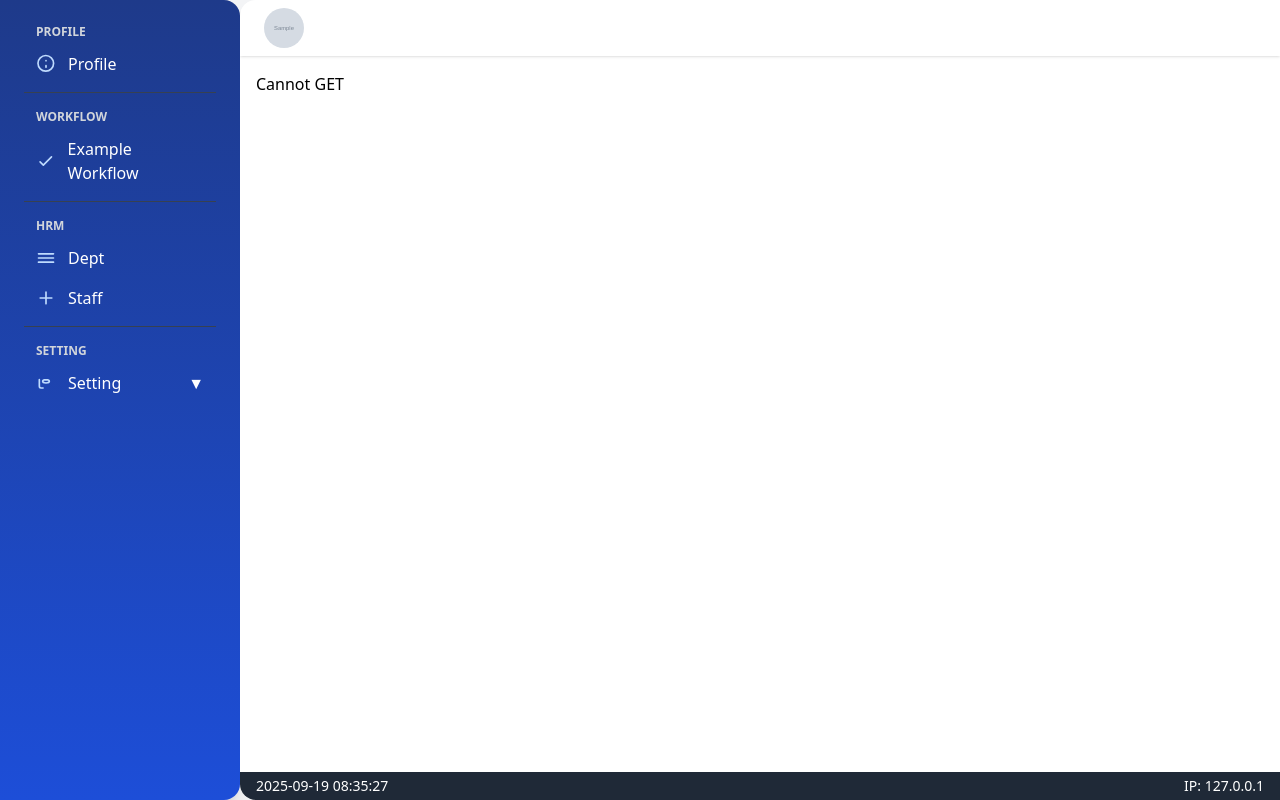
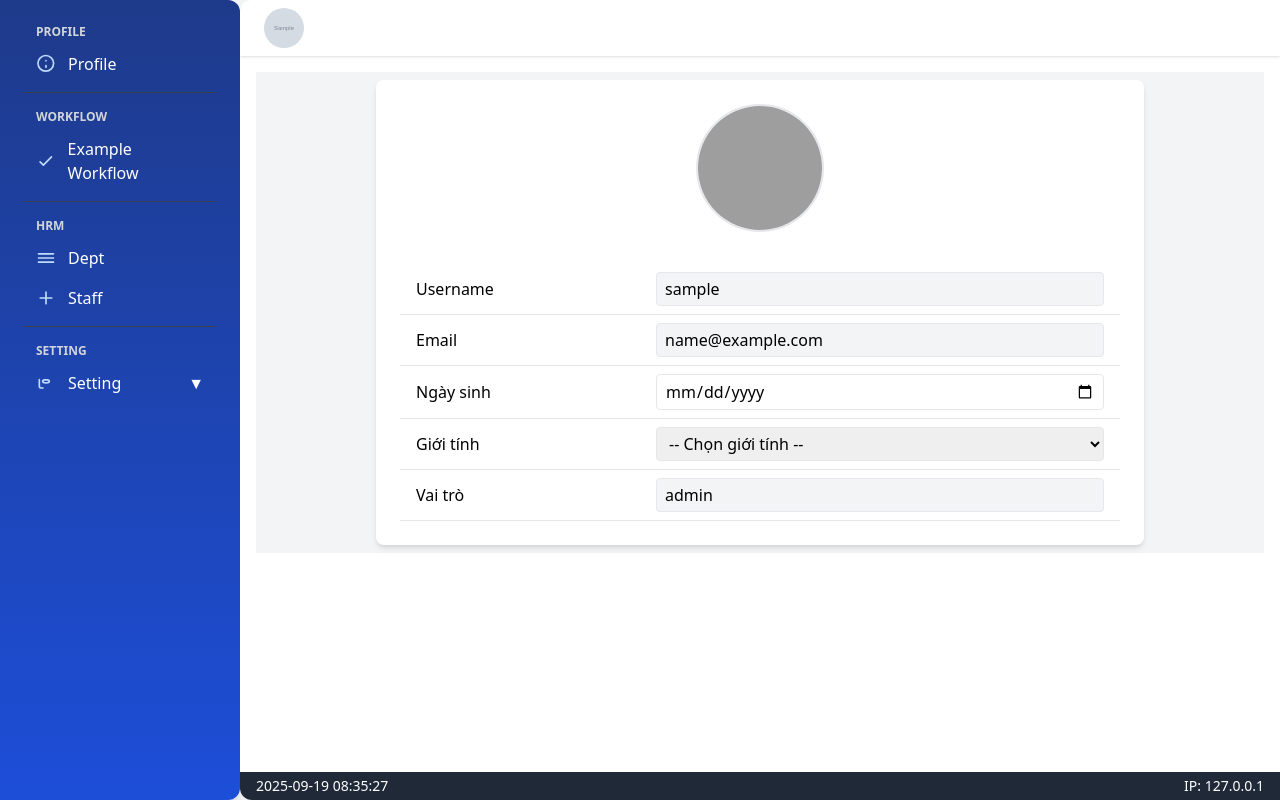
Before and after one commit to nyouphuong/hrm, a Flask app: page /dashboard in a window 1280 px wide. Run offline with Flask 3, Linux system fonts and the light colour scheme; a user stored in the database is signed in; tables that the repository leaves empty hold one stand-in row (values such as "Sample post"); grey boxes marked "Sample" are stand-in pictures; some libraries are stand-ins or nearby versions; grey boxes are pictures that could not be loaded.

Commit message:
v5. new version

```diff
--- a/app/__init__.py
+++ b/app/__init__.py
@@ -48,7 +48,7 @@
     app.register_blueprint(auth_bp, url_prefix="/api/auth")
     app.register_blueprint(user_bp, url_prefix="/api/users")
     app.register_blueprint(workflow_bp, url_prefix="/api/workflow")
-    app.register_blueprint(profile_bp, url_prefix="/api/profile_bp")
+    app.register_blueprint(profile_bp)
     app.register_blueprint(dept_bp, url_prefix="/api/dept_bp")
 
     # ---------------------------
--- a/app/routes/profile.py
+++ b/app/routes/profile.py
@@ -1,4 +1,6 @@
-from flask import Blueprint, render_template, request, jsonify
+import os
+
+from flask import Blueprint, render_template, request, jsonify, current_app
 from flask_login import login_required, current_user
 from app import db
 from ..models import User  # đảm bảo import model User
@@ -19,23 +21,27 @@
     user_list = [{'username': u.username, 'avatar': u.avatar} for u in users]
     return jsonify(user_list)
 
-# Route update user qua AJAX
 @profile_bp.route('/profile/update', methods=['POST'])
 @login_required
-def update_user():
-    data = request.json
-    user_id = data.get('id')
-    username = data.get('username')
-    email = data.get('email')
-    role = data.get('role')
+def update_profile():
+    date_of_birth = request.form.get('date_of_birth')
+    gender = request.form.get('gender')
 
-    user = User.query.get(user_id)
-    if not user:
-        return jsonify({'success': False, 'msg': 'User not found'}), 404
+    if date_of_birth:
+        current_user.date_of_birth = date_of_birth
+    if gender:
+        current_user.gender = gender
 
-    user.username = username
-    user.email = email
-    user.role = role
+    if 'avatar' in request.files:
+        file = request.files['avatar']
+        if file.filename:
+            from werkzeug.utils import secure_filename
+            filename = secure_filename(f"{current_user.id}{os.path.splitext(file.filename)[1]}")
+            upload_folder = os.path.join(current_app.root_path, 'static/uploads')
+            os.makedirs(upload_folder, exist_ok=True)
+            file_path = os.path.join(upload_folder, filename)
+            file.save(file_path)
+            current_user.avatar = f'/static/uploads/{filename}'
+
     db.session.commit()
-
-    return jsonify({'success': True, 'msg': 'User updated successfully'})
+    return jsonify({'success': True})
--- a/app/templates/dashboard.html
+++ b/app/templates/dashboard.html
@@ -9,7 +9,7 @@
 <body class="bg-gray-100 min-h-screen flex" x-data>
 
     <!-- Sidebar -->
-    <div class="w-60 min-h-screen bg-gradient-to-b from-blue-900 to-blue-700 text-white flex flex-col p-6 shadow-xl rounded-r-2xl">
+    <div class="w-60 min-h-screen bg-gradient-to-b from-blue-900 to-blue-700 text-white flex flex-col p-6 shadow-xl rounded-r-xl">
         <nav class="flex flex-col space-y-4">
 
             <!-- Profile -->
@@ -89,7 +89,7 @@
     </div>
 
     <!-- Main content -->
-    <div class="flex-1 flex flex-col bg-white rounded-l-2xl overflow-hidden">
+    <div class="flex-1 flex flex-col bg-white rounded-l-xl overflow-hidden">
 
         <!-- Header -->
         <header class="flex justify-between items-center p-2 bg-white shadow">
@@ -110,7 +110,6 @@
 
         <!-- Content -->
         <div id="main-content" class="flex-1 overflow-auto p-4">
-            <!-- Nội dung staff/dept/profile sẽ load ở đây -->
         </div>
 
         <!-- Footer -->
--- a/app/templates/profile_content.html
+++ b/app/templates/profile_content.html
@@ -1,32 +1,57 @@
-<!-- templates/profile_content.html -->
-<div class="p-4 bg-gray-100 min-h-full" x-data="userModal()">
+<div class="bg-gray-100 flex items-start justify-center p-2" x-data="profileModal()">
+    <div class="bg-white rounded-lg shadow-md w-full max-w-3xl p-6">
+        <!-- Avatar -->
+        <div class="flex flex-col items-center mb-6">
+            <img @click="$refs.avatarInput.click()" :src="avatarPreview" alt="avatar"
+                 class="w-32 h-32 rounded-full border-2 border-gray-200 mb-2 object-cover cursor-pointer">
+            <input type="file" @change="previewAvatar($event)" class="hidden" x-ref="avatarInput">
+        </div>
 
-    <!-- Grid User Cards -->
-    <div class="grid grid-cols-1 sm:grid-cols-2 md:grid-cols-3 lg:grid-cols-4 gap-6">
-        {% for user in users %}
-        <div class="bg-white rounded-lg shadow-md p-4 cursor-pointer hover:shadow-lg transition"
-             @dblclick="openModal({{ user.id }}, '{{ user.username }}', '{{ user.email }}', '{{ user.role }}')">
-
-            <!-- Avatar -->
-            <div class="flex justify-center">
-                <img src="{{ user.avatar or '/static/default_avatar.png' }}"
-                     class="w-24 h-24 rounded-full border-2 border-gray-200">
-            </div>
-
-            <!-- Info -->
-            <div class="text-center mt-3">
-                <h3 class="text-lg font-semibold">{{ user.username }}</h3>
-                <p class="text-sm text-gray-500">{{ user.email }}</p>
-                <span class="inline-block mt-2 px-3 py-1 rounded-full text-xs font-medium
-                             {{ 'bg-blue-100 text-blue-700' if user.role == 'admin' else 'bg-gray-100 text-gray-600' }}">
-                    {{ user.role }}
-                </span>
-            </div>
-        </div>
-        {% endfor %}
+        <!-- Form thông tin cá nhân -->
+        <form @submit.prevent="saveProfile()">
+            <table class="w-full table-auto text-left">
+                <tbody>
+                    <tr class="border-b">
+                        <th class="py-2 px-4 font-medium w-1/3">Username</th>
+                        <td class="py-2 px-4">
+                            <input type="text" value="{{ current_user.username }}" disabled
+                                   class="border rounded w-full px-2 py-1 bg-gray-100 cursor-not-allowed">
+                        </td>
+                    </tr>
+                    <tr class="border-b">
+                        <th class="py-2 px-4 font-medium">Email</th>
+                        <td class="py-2 px-4">
+                            <input type="email" value="{{ current_user.email }}" disabled
+                                   class="border rounded w-full px-2 py-1 bg-gray-100 cursor-not-allowed">
+                        </td>
+                    </tr>
+                    <tr class="border-b">
+                        <th class="py-2 px-4 font-medium">Ngày sinh</th>
+                        <td class="py-2 px-4">
+                            <input type="date" x-model="date_of_birth"
+                                   class="border rounded w-full px-2 py-1">
+                        </td>
+                    </tr>
+                    <tr class="border-b">
+                        <th class="py-2 px-4 font-medium">Giới tính</th>
+                        <td class="py-2 px-4">
+                            <select x-model="gender" class="border rounded w-full px-2 py-1">
+                                <option value="">-- Chọn giới tính --</option>
+                                <option value="Male">Nam</option>
+                                <option value="Female">Nữ</option>
+                                <option value="Other">Khác</option>
+                            </select>
+                        </td>
+                    </tr>
+                    <tr class="border-b">
+                        <th class="py-2 px-4 font-medium">Vai trò</th>
+                        <td class="py-2 px-4">
+                            <input type="text" value="{{ current_user.role }}" disabled
+                                   class="border rounded w-full px-2 py-1 bg-gray-100 cursor-not-allowed">
+                        </td>
+                    </tr>
+                </tbody>
+            </table>
+        </form>
     </div>
-
 </div>
-
-<script src="https://cdn.jsdelivr.net/npm/alpinejs@3.x.x/dist/cdn.min.js" defer></script>
-<script src="{{ url_for('static', filename='profile.js') }}"></script>
--- a/run.py
+++ b/run.py
@@ -1,8 +1,3 @@
-from functools import wraps
-
-from flask import abort
-from flask_login import current_user
-
 from app import create_app
 from flask_socketio import SocketIO, send
 
@@ -10,4 +5,4 @@
 socketio = SocketIO(app, cors_allowed_origins="*")  # thêm dòng này
 
 if __name__ == '__main__':
-    socketio.run(app, host='0.0.0.0', port=5000, debug=True)  # đổi app.run thành socketio.run
+    socketio.run(app, host='127.0.0.1', port=5000, debug=True)  # đổi app.run thành socketio.run
```
Also changed, not shown: app/static/profile.js (+28 -65 lines).
